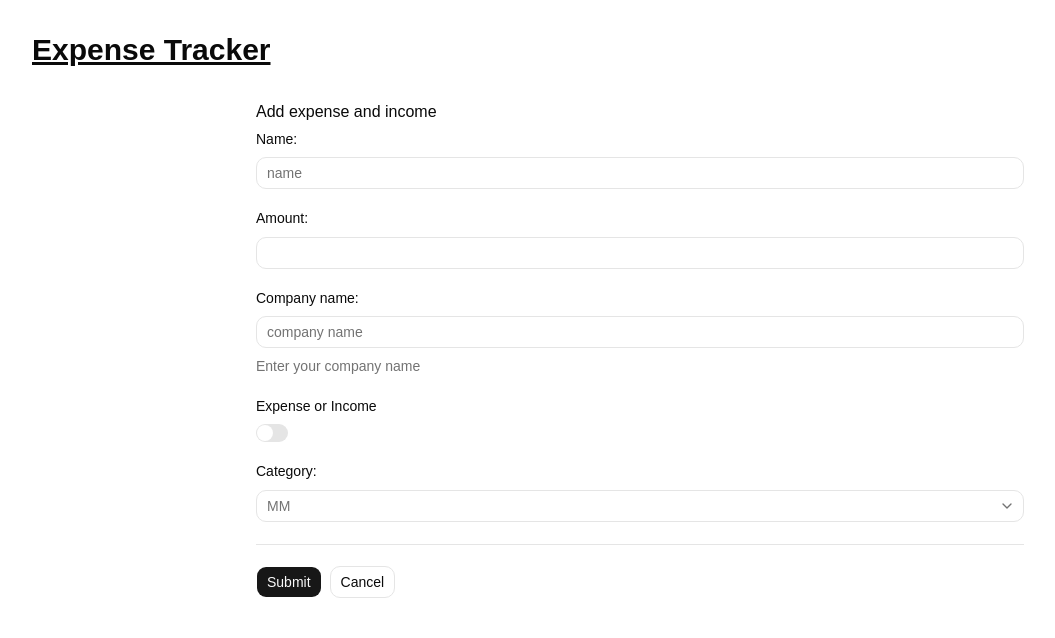
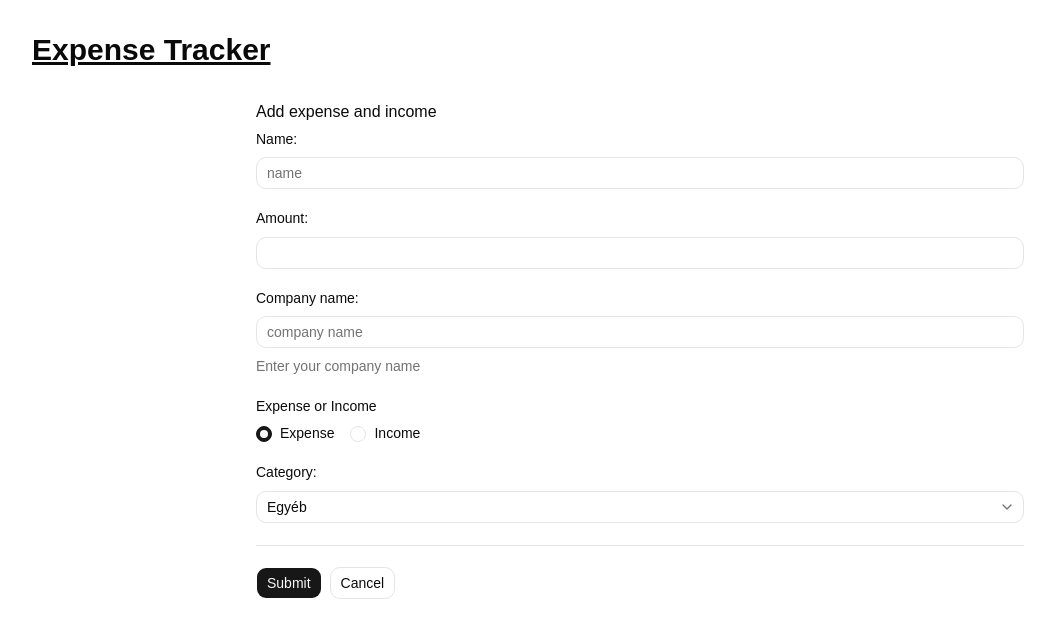
Before and after one commit to TamasDudas/ExpenseTracker, a React (Vite) app: page / in a window 1280 px wide. Shown: the top 638 px of the page, without its empty margins (0-1055 px from the left). Built offline with nearby package versions, Linux system fonts and the light colour scheme.

Commit message:
error handling

```diff
--- a/src/App.tsx
+++ b/src/App.tsx
@@ -1,4 +1,5 @@
 import ExpenseForm from './components/form/ExpenseForm';
+
 import reducer from './reducer';
 import { useEffect, useReducer } from 'react';
 
@@ -16,6 +17,7 @@ function App() {
   <div className="max-w-7xl mx-auto p-8">
    <h1 className="text-3xl font-bold underline">Expense Tracker</h1>
    <ExpenseForm />
+   {/* <ExpenseFormNative /> */}
   </div>
  );
 }
--- a/src/components/form/ExpenseForm.tsx
+++ b/src/components/form/ExpenseForm.tsx
@@ -17,22 +17,30 @@ import {
  SelectValue,
 } from '../ui/select';
 import { Button } from '../ui/button';
-import { Switch } from '../ui/switch';
+import { RadioGroup, RadioGroupItem } from '../ui/radio-group';
 import { categories } from '../../constants';
-import { useForm } from 'react-hook-form';
+import { useForm, Controller, type SubmitHandler } from 'react-hook-form';
 import type { Expense } from '@/types/type';
 
 export default function ExpenseForm() {
  const {
   register,
   handleSubmit,
+  control,
   formState: { errors },
   reset,
- } = useForm<Expense>();
+ } = useForm<Expense>({
+  defaultValues: { category: 'Egyéb', type: 'expense' },
+ });
+
+ const onSubmit: SubmitHandler<Expense> = (data) => {
+  console.log(data);
+  reset();
+ };
 
  return (
   <div className="w-full my-8">
-   <form className="max-w-3xl mx-auto">
+   <form className="max-w-3xl mx-auto" onSubmit={handleSubmit(onSubmit)}>
     <FieldGroup>
      <FieldSet>
       <FieldLegend>Add expense and income</FieldLegend>
@@ -43,38 +51,86 @@ export default function ExpenseForm() {
          id="name"
          type="text"
          placeholder="name"
-         {...register('name', { required: true })}
+         {...register('name', {
+          required: 'Name is required',
+          minLength: {
+           value: 2,
+           message: 'Name must be at least 2 characters',
+          },
+         })}
         />
+        {errors.name && (
+         <div className="text-red-600">{errors.name.message}</div>
+        )}
        </Field>
        <Field>
         <FieldLabel htmlFor="amount">Amount:</FieldLabel>
         <Input
          id="amount"
          type="number"
-         {...register('amount', { required: true })}
+         {...register('amount', {
+          required: 'Amount is required',
+          min: { value: 0, message: 'Amount must be at least 0' },
+          valueAsNumber: true,
+         })}
         />
+        {errors.amount && (
+         <div className="text-red-600">{errors.amount.message}</div>
+        )}
        </Field>
        <Field>
         <FieldLabel htmlFor="company-name">Company name:</FieldLabel>
         <Input
          id="company-name"
          placeholder="company name"
-         {...register('company', { required: true })}
+         {...register('company', {
+          required: 'Company is required',
+          minLength: {
+           value: 2,
+           message: 'Company must be at least 2 characters',
+          },
+         })}
         />
+        {errors.company && (
+         <div className="text-red-600">{errors.company.message}</div>
+        )}
         <FieldDescription>Enter your company name</FieldDescription>
        </Field>
        <Field>
-        <FieldLabel htmlFor="checkout-exp-year-ts6">
-         Expense or Income
-        </FieldLabel>
-        <Switch id="expense" />
+        <FieldLabel>Expense or Income</FieldLabel>
+        <Controller
+         name="type"
+         control={control}
+         rules={{ required: 'Type is required' }}
+         render={({ field }) => (
+          <RadioGroup
+           value={field.value}
+           onValueChange={field.onChange}
+           className="flex gap-4"
+          >
+           <div className="flex items-center gap-2">
+            <RadioGroupItem value="expense" id="type-expense" />
+            <FieldLabel htmlFor="type-expense">Expense</FieldLabel>
+           </div>
+           <div className="flex items-center gap-2">
+            <RadioGroupItem value="income" id="type-income" />
+            <FieldLabel htmlFor="type-income">Income</FieldLabel>
+           </div>
+          </RadioGroup>
+         )}
+        />
        </Field>
 
        <Field>
         <FieldLabel htmlFor="checkout-exp-month-ts6">Category:</FieldLabel>
-        <Select defaultValue="">
+        <Controller
+         name="category"
+         control={control}
+         rules={{ required: 'Category is required' }}
+         render={({ field }) => (
+          <Select value={field.value} onValueChange={field.onChange}>
            <SelectTrigger id="checkout-exp-month-ts6">
-          <SelectValue placeholder="MM" />
+            <SelectValue placeholder="Válassz kategóriát" />
            </SelectTrigger>
            <SelectContent>
             <SelectGroup>
@@ -86,6 +142,8 @@ export default function ExpenseForm() {
             </SelectGroup>
            </SelectContent>
           </Select>
+         )}
+        />
        </Field>
       </FieldGroup>
      </FieldSet>
--- /dev/null
+++ b/src/components/form/ExpenseFormNative.tsx
@@ -0,0 +1,103 @@
+import { useForm, type SubmitHandler } from 'react-hook-form';
+import { categories } from '../../constants';
+import type { Expense } from '@/types/type';
+
+export default function ExpenseFormNative() {
+ const {
+  register,
+  handleSubmit,
+  formState: { errors },
+  reset,
+ } = useForm<Expense>({
+  defaultValues: { category: 'Egyéb', type: 'expense' },
+ });
+
+ const onSubmit: SubmitHandler<Expense> = (data) => {
+  console.log(data);
+  reset();
+ };
+
+ return (
+  <div className="w-full my-8">
+   <form className="max-w-3xl mx-auto" onSubmit={handleSubmit(onSubmit)}>
+    <fieldset>
+     <legend>Add expense and income</legend>
+
+     <div>
+      <label htmlFor="name">Name:</label>
+      <input
+       id="name"
+       type="text"
+       placeholder="name"
+       {...register('name', { required: true, minLength: 2 })}
+      />
+      {errors.name && <span>Name is required (min. 2 characters)</span>}
+     </div>
+
+     <div>
+      <label htmlFor="amount">Amount:</label>
+      <input
+       id="amount"
+       type="number"
+       {...register('amount', { required: true, min: 0, valueAsNumber: true })}
+      />
+      {errors.amount && <span>Amount is required (min. 0)</span>}
+     </div>
+
+     <div>
+      <label htmlFor="company-name">Company name:</label>
+      <input
+       id="company-name"
+       type="text"
+       placeholder="company name"
+       {...register('company', { required: true, minLength: 2 })}
+      />
+      <small>Enter your company name</small>
+      {errors.company && <span>Company is required (min. 2 characters)</span>}
+     </div>
+
+     <div>
+      <label>Expense or Income:</label>
+      <label>
+       <input
+        type="radio"
+        value="expense"
+        {...register('type', { required: true })}
+       />
+       Expense
+      </label>
+      <label>
+       <input
+        type="radio"
+        value="income"
+        {...register('type', { required: true })}
+       />
+       Income
+      </label>
+     </div>
+
+     <div>
+      <label htmlFor="category">Category:</label>
+      <select id="category" {...register('category', { required: true })}>
+       {categories.map((category) => (
+        <option key={category} value={category}>
+         {category}
+        </option>
+       ))}
+      </select>
+      {errors.category && <span>Category is required</span>}
+     </div>
+    </fieldset>
+
+    <hr />
+
+    <div>
+     <button type="submit">Submit</button>
+     <button type="button" onClick={() => reset()}>
+      Cancel
+     </button>
+    </div>
+   </form>
+  </div>
+ );
+}
--- /dev/null
+++ b/src/components/ui/radio-group.tsx
@@ -0,0 +1,42 @@
+import * as React from "react"
+import { RadioGroup as RadioGroupPrimitive } from "radix-ui"
+
+import { cn } from "@/lib/utils"
+
+function RadioGroup({
+  className,
+  ...props
+}: React.ComponentProps<typeof RadioGroupPrimitive.Root>) {
+  return (
+    <RadioGroupPrimitive.Root
+      data-slot="radio-group"
+      className={cn("grid w-full gap-2", className)}
+      {...props}
+    />
+  )
+}
+
+function RadioGroupItem({
+  className,
+  ...props
+}: React.ComponentProps<typeof RadioGroupPrimitive.Item>) {
+  return (
+    <RadioGroupPrimitive.Item
+      data-slot="radio-group-item"
+      className={cn(
+        "group/radio-group-item peer relative flex aspect-square size-4 shrink-0 rounded-full border border-input outline-none after:absolute after:-inset-x-3 after:-inset-y-2 focus-visible:border-ring focus-visible:ring-3 focus-visible:ring-ring/50 disabled:cursor-not-allowed disabled:opacity-50 aria-invalid:border-destructive aria-invalid:ring-3 aria-invalid:ring-destructive/20 aria-invalid:aria-checked:border-primary dark:bg-input/30 dark:aria-invalid:border-destructive/50 dark:aria-invalid:ring-destructive/40 data-checked:border-primary data-checked:bg-primary data-checked:text-primary-foreground dark:data-checked:bg-primary",
+        className
+      )}
+      {...props}
+    >
+      <RadioGroupPrimitive.Indicator
+        data-slot="radio-group-indicator"
+        className="flex size-4 items-center justify-center"
+      >
+        <span className="absolute top-1/2 left-1/2 size-2 -translate-x-1/2 -translate-y-1/2 rounded-full bg-primary-foreground" />
+      </RadioGroupPrimitive.Indicator>
+    </RadioGroupPrimitive.Item>
+  )
+}
+
+export { RadioGroup, RadioGroupItem }
```
Lines whose indentation alone changed are shown as unchanged.
